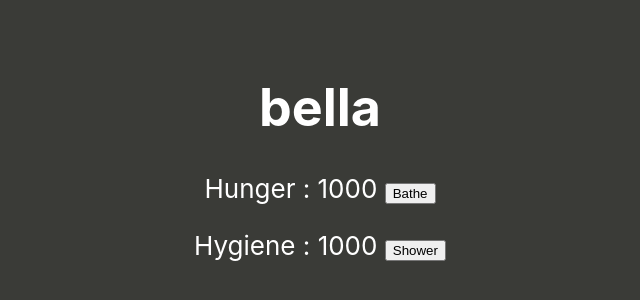
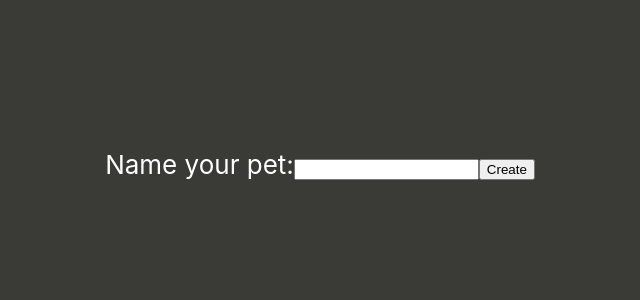
Before and after one commit to johlits/pet, a React (Create React App) app: page / in a window 1280 px wide. Shown: the part 236-536 px from the top of the page, without its empty margins (320-960 px from the left). Built offline with nearby package versions, Linux system fonts and the light colour scheme.

Commit message:
allow change name pet

```diff
--- a/public/index.html
+++ b/public/index.html
@@ -24,7 +24,7 @@
       work correctly both with client-side routing and a non-root public URL.
       Learn how to configure a non-root public URL by running `npm run build`.
     -->
-    <title>React App</title>
+    <title>PetPaw</title>
   </head>
   <body>
     <noscript>You need to enable JavaScript to run this app.</noscript>
--- a/src/App.tsx
+++ b/src/App.tsx
@@ -59,18 +59,57 @@ interface PetProps {
   name?: string;
 }
 
-type PetState = { stats: any };
+type PetState = { text: string, name: string, stats: any };
 
 class Pet extends React.Component<PetProps, PetState> {
   constructor(props: any) {
     super(props);
-    this.state = { stats: [{name: 'Hunger', value: 1000, action: 'Bathe', timer: 5}, {name: 'Hygiene', value: 1000, action: 'Shower', timer: 10}] };
+    this.state = { text: '', name: '', stats: [
+      {name: 'Hunger', value: 100, action: 'Feed', timer: 5},
+      {name: 'Hygiene', value: 100, action: 'Shower', timer: 10},
+      {name: 'Energy', value: 100, action: 'Sleep', timer: 20}] };
+
+    this.handleChange = this.handleChange.bind(this);
+    this.handleSubmit = this.handleSubmit.bind(this);
   }
+
+  handleChange(e: { target: { value: any; }; }) {
+    this.setState({ text: e.target.value });
+  }
+
+  handleSubmit(e: { preventDefault: () => void; }) {
+    e.preventDefault();
+    if (this.state.text.length === 0) {
+      return;
+    }
+    this.setState(state => ({
+      name: this.state.text
+    }));
+  }
+
   render() {
-    const statItems = this.state.stats.map((item: { name: any; value: any; action: any; timer: any; }) =>
+
+    if (this.state.name.length < 1) {
+      return <form onSubmit={this.handleSubmit}>
+          <label htmlFor="new-pet">
+            Name your pet:
+          </label>
+          <input
+            id="new-pet"
+            onChange={this.handleChange}
+            value={this.state.text}
+          />
+          <button>
+            Create
+          </button>
+        </form>;
+    }
+    else {
+      const statItems = this.state.stats.map((item: { name: any; value: any; action: any; timer: any; }) =>
       <Stat name={item.name} value={item.value} action={item.action} timer={item.timer}></Stat>);
 
-    return <div><h1>{this.props.name}</h1>{statItems}</div>;
+      return <div><h1>{this.state.name}</h1>{statItems}</div>;
+    }
   }
 }
 
@@ -79,7 +118,7 @@ function App() {
     <div className="App">
       <header className="App-header">
         <p>
-          <Pet name={"bella"} />
+          <Pet />
         </p>
       </header>
     </div>
```
